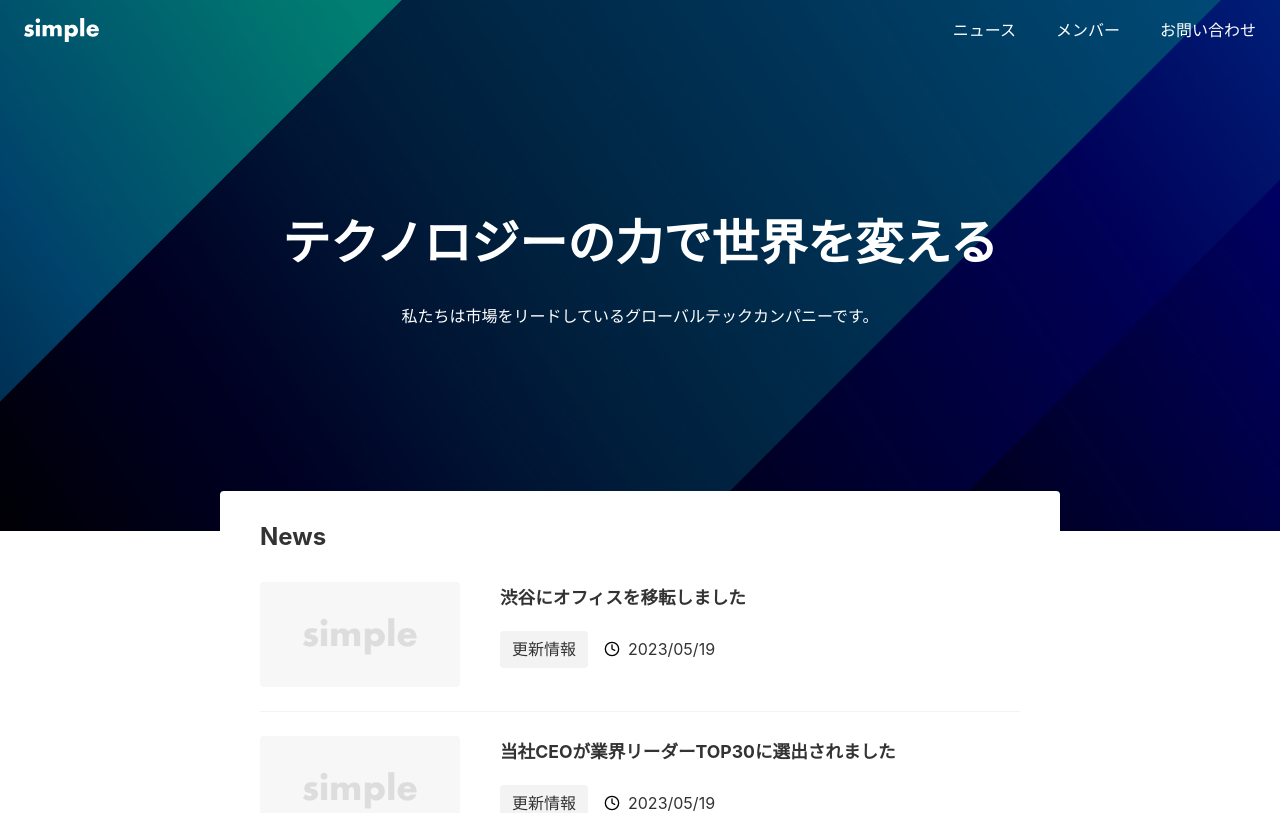
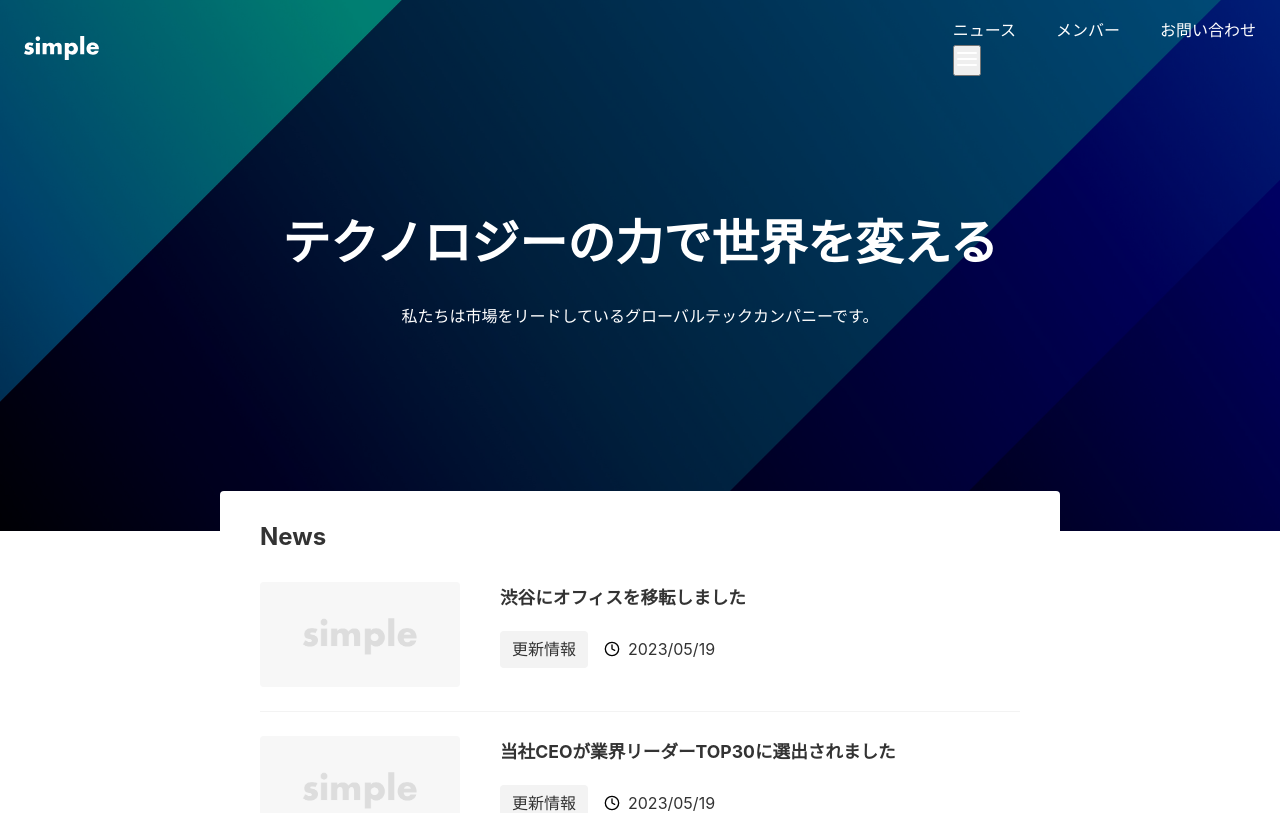
Before and after one commit to halchell/my-next-project, a Next.js app: page / in a window 1280 px wide. Shown: the top 813 px of the page. Built offline with nearby package versions, Linux system fonts and the light colour scheme.

Commit message:
Menuコンポーネントにハンバーガーメニューを追加

```diff
--- a/app/_components/Menu/index.tsx
+++ b/app/_components/Menu/index.tsx
@@ -1,8 +1,10 @@
 import Link from 'next/link'
+import Image from 'next/image';
 import styles from './index.module.css';
 
 export default function Menu() {
   return (
+    <div>
     <nav className={styles.nav}>
       <ul className={styles.items}>
         <li>
@@ -16,5 +18,9 @@ export default function Menu() {
         </li>
       </ul>
       </nav>
+      <button className={styles.button}>
+        <Image src="/menu.svg" alt="メニュー" width={24} height={24} />
+      </button>
+    </div>
   )
 }
```
